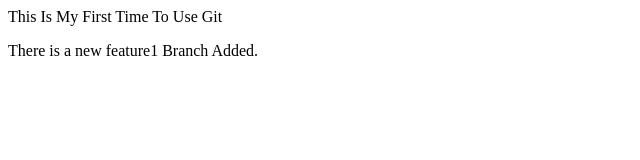
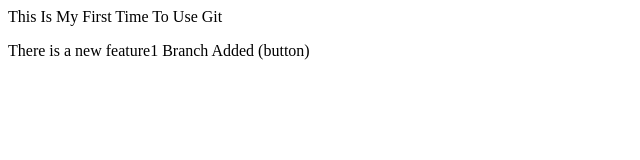
Before and after one commit to Devnex-13/LocalRepo, a plain HTML site: page index.html in a window 1280 px wide. Shown: the full height of the page, 0-640 px from the left. Drawn offline with Linux system fonts and the light colour scheme.

```diff
--- a/index.html
+++ b/index.html
@@ -1,2 +1,2 @@
 <p> This Is My First Time To Use Git</p>
-<p> There is a new feature1 Branch Added.</p>
+<p> There is a new feature1 Branch Added (button)</p>
```
